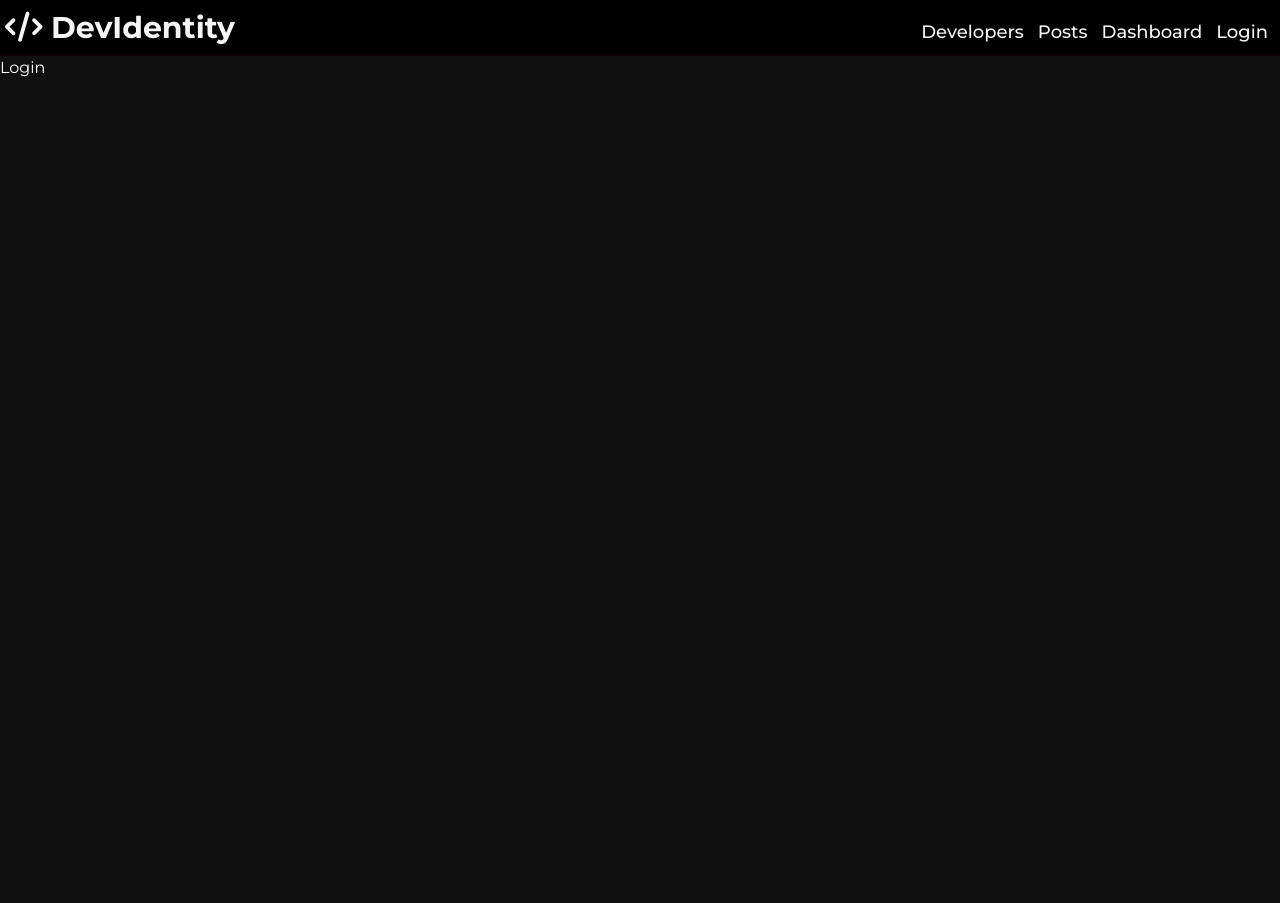
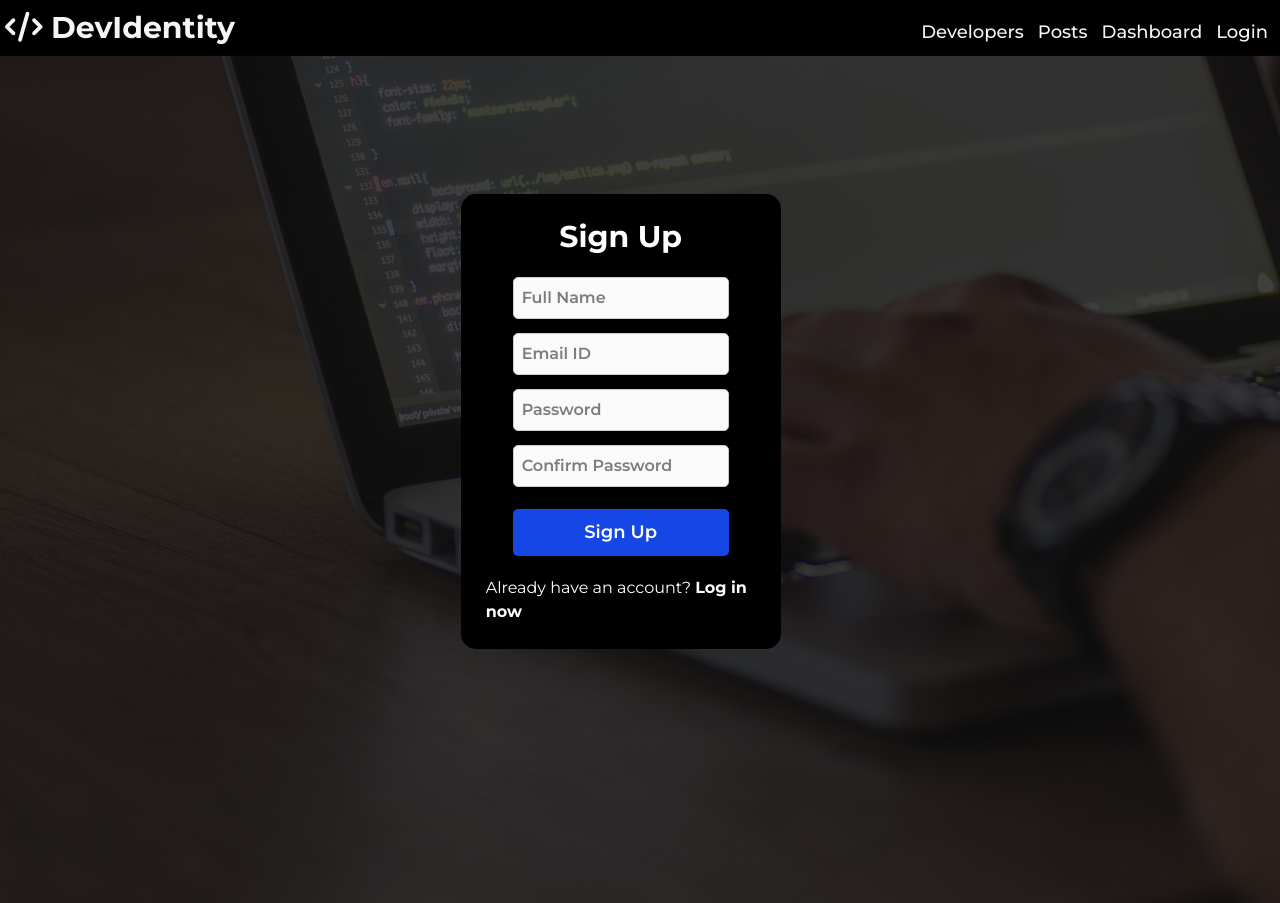
Before and after one commit to Krishnak101/JavaScript-Projects, a React (Vite) app in the folder React-Projects/DevIdentity/client/: page /login in a window 1280 px wide. Before the commit the page ends 800 px from the top, so only its background shows below. Built offline with nearby package versions, Linux system fonts and the light colour scheme.

Commit message:
Handled Login Page UI

```diff
--- a/React-Projects/DevIdentity/client/src/App.jsx
+++ b/React-Projects/DevIdentity/client/src/App.jsx
@@ -2,7 +2,6 @@ import { Fragment, useState } from "react";
 import "./App.css";
 import Navbar from "./components/Navbar/Navbar";
 import Landing from "./components/Home/Landing";
-import Register from "./components/Login/Register";
 import Login from "./components/Login/Login";
 import Profile from "./components/Profile/Profile";
 
@@ -15,7 +14,6 @@ const App = () => {
         <Navbar />
         <Routes>
           <Route path="/" element={<Landing></Landing>} />
-          <Route path="/register" element={<Register />} />
           <Route path="/login" element={<Login />} />
           <Route path="/profiles" element={<Profile />} />
         </Routes>
--- a/React-Projects/DevIdentity/client/src/components/Home/Landing.jsx
+++ b/React-Projects/DevIdentity/client/src/components/Home/Landing.jsx
@@ -18,13 +18,18 @@ const Landing = () => {
           </p>
           <div className="landing_buttons">
             <Link
-              to="/register"
+              to="/login"
               id="btn_signup"
+              state={{ isLogInForm: false }}
               className=" btn btn-primary btn-lg"
             >
               Sign Up
             </Link>
-            <Link to="/login" className="btn btn-light btn-lg">
+            <Link
+              to="/login"
+              state={{ isLogInForm: true }}
+              className="btn btn-light btn-lg"
+            >
               Login
             </Link>
           </div>
--- /dev/null
+++ b/React-Projects/DevIdentity/client/src/components/Login/Login.css
@@ -0,0 +1,46 @@
+.login_form {
+  display: flex;
+  flex-direction: column;
+  align-items: center;
+  justify-content: center;
+  margin: 34px;
+  padding: 25px;
+  border-radius: 15px;
+}
+
+.register_form {
+  padding: 5px 10px;
+  margin: 10px 10px;
+  background-color: transparent;
+  display: flex;
+  flex-direction: column;
+  align-items: center;
+  justify-content: center;
+}
+
+.register_form > input {
+  width: 100%;
+  padding: 8px;
+  margin: 7px 0;
+  border: 1px solid #ccc;
+  border-radius: 5px;
+  font-size: 16px;
+  background-color: rgb(250, 250, 250);
+  color: black;
+  font-weight: 550;
+}
+
+.submit_btn {
+  width: 100%;
+  padding: 10px;
+  border: none;
+  border-radius: 5px;
+  font-size: 18px;
+  font-weight: 600;
+  cursor: pointer;
+  margin: 15px 0px 5px 0px;
+}
+
+.submit_btn:hover {
+  opacity: 0.8;
+}
--- a/React-Projects/DevIdentity/client/src/components/Login/Login.jsx
+++ b/React-Projects/DevIdentity/client/src/components/Login/Login.jsx
@@ -1,7 +1,84 @@
-import React from "react";
+import React, { useRef, useState } from "react";
+import { useLocation } from "react-router-dom";
+import "./Login.css";
+import { checkValidData } from "./validate";
+import BACKGROUND_IMAGE from "../../assets/bg-image.jpg";
+const Login = () => {
+  const location = useLocation();
+  const [isLogInForm, setIsLogInForm] = useState(
+    location.state?.isLogInForm ?? false
+  );
 
-const Login = () => {
-  return <div>Login</div>;
+  const toggleForm = () => {
+    setIsLogInForm(!isLogInForm);
+  };
+
+  return (
+    <div className="header_class text-white">
+      <div className=" absolute">
+        <img
+          src={BACKGROUND_IMAGE}
+          alt="Background Image"
+          className="opacity-20"
+        />
+      </div>
+      <div className="login_form z-5 absolute bg-black   w-1/4 top-1/5 left-1/3">
+        <h1 className="font-bold text-3xl">
+          {isLogInForm ? "Log In" : "Sign Up"}{" "}
+        </h1>
+        <form className="register_form">
+          {!isLogInForm && (
+            <input
+              type="text"
+              id="username"
+              name="username"
+              placeholder="Full Name"
+              required
+              className="p-2 m-2"
+            />
+          )}
+
+          <input
+            type="email"
+            id="email"
+            name="email"
+            placeholder="Email ID"
+            required
+            className="p-2 m-2"
+          />
+
+          <input
+            type="password"
+            id="password"
+            name="password"
+            placeholder="Password"
+            required
+            className="p-2 m-2"
+          />
+          {!isLogInForm && (
+            <input
+              type="password"
+              id="password_confirmation"
+              name="password_confirmation"
+              placeholder="Confirm Password"
+              required
+              className="p-2 m-2"
+            />
+          )}
+
+          <button type="submit" className="submit_btn bg-blue-700 font-bold">
+            {isLogInForm ? "Log In" : "Sign Up"}
+          </button>
+        </form>
+        <p className="login_new">
+          {isLogInForm ? "New to DevIdentity?" : "Already have an account?"}{" "}
+          <a href="#" className="login_signup font-bold" onClick={toggleForm}>
+            {isLogInForm ? "Sign up now" : "Log in now"}
+          </a>
+        </p>
+      </div>
+    </div>
+  );
 };
 
 export default Login;
--- a/React-Projects/DevIdentity/client/src/components/Login/Register.jsx
+++ /dev/null
@@ -1,7 +0,0 @@
-import React from "react";
-
-const Register = () => {
-  return <div>Register</div>;
-};
-
-export default Register;
--- /dev/null
+++ b/React-Projects/DevIdentity/client/src/components/Login/validate.js
@@ -0,0 +1,13 @@
+export const checkValidData = (email, password) => {
+  const isEmailValid = /^[\w-\.]+@([\w-]+\.)+[\w-]{2,4}$/.test(email);
+  const isPasswordValid =
+    /^(?=.*\d)(?=.*[a-z])(?=.*[A-Z])(?=.*[a-zA-Z]).{8,}$/.test(password);
+
+  if (!isEmailValid) {
+    return "Email ID is not valid";
+  }
+  if (!isPasswordValid) {
+    return "Password must be at least 8 characters long and include at least one uppercase letter, one lowercase letter, and one number.";
+  }
+  return null;
+};
--- a/React-Projects/DevIdentity/client/src/components/Navbar/Navbar.jsx
+++ b/React-Projects/DevIdentity/client/src/components/Navbar/Navbar.jsx
@@ -21,7 +21,9 @@ const Navbar = () => {
           <Link to="/dashboard">Dashboard</Link>
         </li>
         <li>
-          <Link to="/login">Login</Link>
+          <Link to="/login" state={{ isLogInForm: true }}>
+            Login
+          </Link>
         </li>
       </ul>
     </nav>
```
